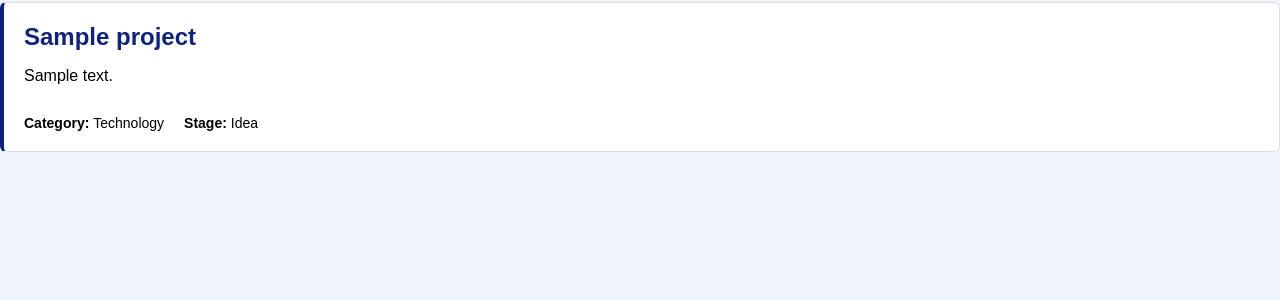
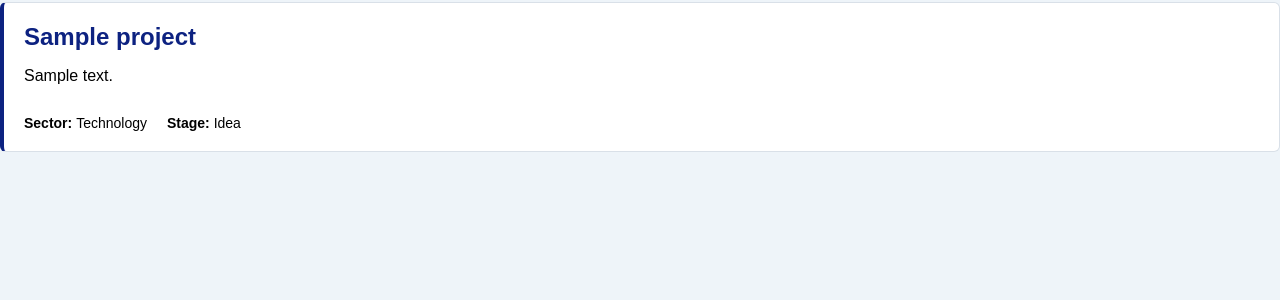
Before and after one commit to RanaAboudawoud/Team-Formation-Platform, a Django app: page /projects/ in a window 1280 px wide. Shown: the part 126-426 px from the top of the page. Run offline with Django 5.2, Linux system fonts and the light colour scheme; tables that the repository leaves empty hold one stand-in row (values such as "Sample post").

Commit message:
Change project category to sector (#146)

```diff
--- a/core/forms.py
+++ b/core/forms.py
@@ -29,7 +29,7 @@ class LoginForm(forms.Form):
 class CollaboratorForm(forms.Form):
     availability = forms.ChoiceField(choices = Collaborator_profile.AVAILABILITY_CHOICES)
     commitment = forms.ChoiceField(choices = Collaborator_profile.COMMITMENT_CHOICES)
-    sector_interests = forms.MultipleChoiceField(choices = Project.CATEGORY_CHOICES, widget = forms.CheckboxSelectMultiple)
+    sector_interests = forms.MultipleChoiceField(choices = Project.SECTOR_CHOICES, widget = forms.CheckboxSelectMultiple)
 
 class CollaboratorSkillForm(forms.Form):
     skill = forms.ModelChoiceField(queryset = Skill.objects.all())
@@ -44,7 +44,7 @@ class ProjectForm(forms.Form):
     name = forms.CharField(max_length = 200)
     description = forms.CharField(max_length = 1000, widget = forms.Textarea)
     req_hours = forms.ChoiceField(choices = Project.REQ_HOURS_CHOICES, label = "Expected commitment:")
-    category = forms.ChoiceField(choices = Project.CATEGORY_CHOICES)
+    sector = forms.ChoiceField(choices = Project.SECTOR_CHOICES)
     compensation = forms.ChoiceField(choices = Project.COMPENSATION_CHOICES)
     stage = forms.ChoiceField(choices = Project.STAGE_CHOICES)
 
--- a/core/models.py
+++ b/core/models.py
@@ -46,7 +46,7 @@ class Project(models.Model):
     name = models.CharField(max_length = 200)
     description = models.TextField(max_length = 1000)
 
-    CATEGORY_CHOICES = [
+    SECTOR_CHOICES = [
         ("technology", "Technology"),
         ("marketing", "Marketing"),
         ("writing", "Writing & Content"),
@@ -83,7 +83,7 @@ class Project(models.Model):
     ]
 
     req_hours = models.IntegerField(choices = REQ_HOURS_CHOICES)
-    category = models.CharField(max_length = 100, choices = CATEGORY_CHOICES)
+    sector = models.CharField(max_length = 100, choices = SECTOR_CHOICES)
     stage = models.CharField(max_length = 100, choices = STAGE_CHOICES)
     compensation = models.CharField(max_length = 100, choices = COMPENSATION_CHOICES)
 
--- a/core/templates/core/collaborator.html
+++ b/core/templates/core/collaborator.html
@@ -58,7 +58,7 @@
 
         <div class = "project-meta">
 
-            <p> <span class = "project-label">Category: </span>{{project.get_category_display}}</p>
+            <p> <span class = "project-label">Sector: </span>{{project.get_sector_display}}</p>
             <p> <span class = "project-label">Stage: </span>{{project.get_stage_display}}</p>
             <p> <span class = "project-label">Compensation: </span>{{project.get_compensation_display}}</p>
             <p> <span class = "project-label">Expected commitment: </span>{{project.get_req_hours_display}}</p>
--- a/core/templates/core/idea_maker_profile.html
+++ b/core/templates/core/idea_maker_profile.html
@@ -33,7 +33,7 @@
 
             <div class = "project-meta">
 
-                <p> <span class = "project-label">Category: </span>{{project.get_category_display}}</p>
+                <p> <span class = "project-label">Sector: </span>{{project.get_sector_display}}</p>
                 <p> <span class = "project-label">Stage: </span>{{project.get_stage_display}}</p>
                 <p> <span class = "project-label">Compensation: </span>{{project.get_compensation_display}}</p>
                 <p> <span class = "project-label">Expected commitment: </span>{{project.get_req_hours_display}}</p>
--- a/core/templates/core/projects.html
+++ b/core/templates/core/projects.html
@@ -21,8 +21,8 @@
             <div class = "project-display-meta">
 
                 <p>
-                    <strong>Category: </strong>
-                    {{ project.get_category_display }}
+                    <strong>Sector: </strong>
+                    {{ project.get_sector_display }}
                 </p>
 
                 <p>
--- a/core/views.py
+++ b/core/views.py
@@ -76,7 +76,7 @@ def collaborator_view(request):
 
     collaborator_skills = Collaborator_skill.objects.filter(collaborator = collaborator)
 
-    sector_choices = dict(Project.CATEGORY_CHOICES)
+    sector_choices = dict(Project.SECTOR_CHOICES)
 
     sector_interests_display = [
         sector_choices[sector] for sector in collaborator.sector_interests
@@ -178,11 +178,11 @@ def create_project(request):
             name = form.cleaned_data["name"]
             req_hours = form.cleaned_data["req_hours"]
             description = form.cleaned_data["description"]
-            category = form.cleaned_data["category"]
+            sector = form.cleaned_data["sector"]
             compensation = form.cleaned_data["compensation"]
             stage = form.cleaned_data["stage"]
 
-            project = Project.objects.create(name = name, req_hours = req_hours, description = description, category = category, compensation = compensation, stage = stage, idea_maker = idea_maker)
+            project = Project.objects.create(name = name, req_hours = req_hours, description = description, sector = sector, compensation = compensation, stage = stage, idea_maker = idea_maker)
 
             return redirect("project_requirements", project_id = project.id)
     else:
```
Also changed, not shown: core/migrations/0022_rename_category_project_sector.py (added).
